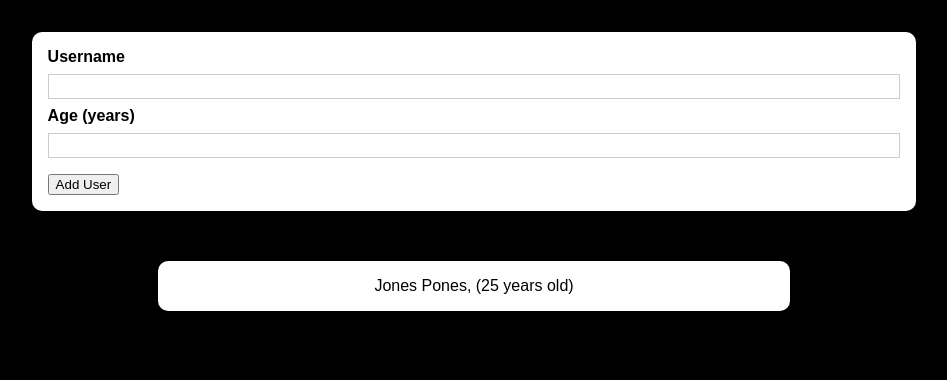
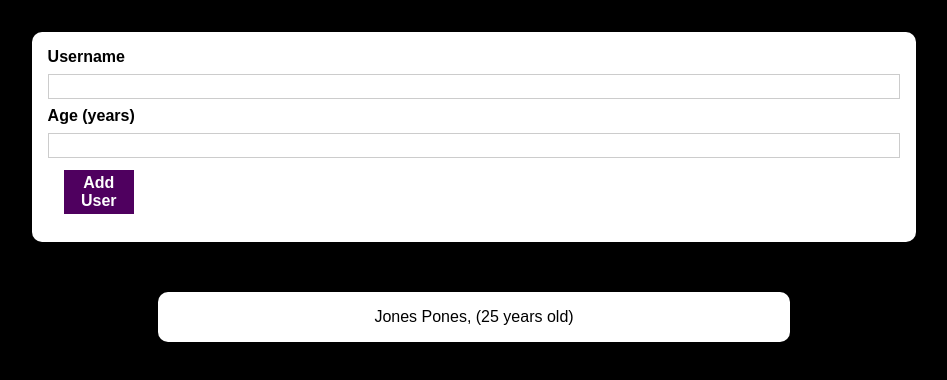
Before and after one commit to JoaoFPedro/NameAge, a React (Create React App) app: page / in a window 1280 px wide. Shown: the top 380 px of the page, without its empty margins (166-1113 px from the left). Built offline with nearby package versions, Linux system fonts and the light colour scheme.

Commit message:
adding UserState and handling user inputs

```diff
--- a/src/components/AddUser/AddUser.js
+++ b/src/components/AddUser/AddUser.js
@@ -1,21 +1,32 @@
-import React from "react";
+import React, { useState } from "react";
 import Button from "../Button/Button";
 import { Container } from "./Style";
 
 function AddUser(props) {
+  const [EnteredName, setEnteredName] = useState("");
+  const [EnteredAge, setEnteredAge] = useState("");
+
   const addUserHandler = (event) => {
     event.preventDefault();
+    console.log(EnteredName, EnteredAge);
   };
+  const nameChangeHandler = (event) => {
+    setEnteredName(event.target.value);
+  };
+  const AgeChangeHandler = (event) => {
+    setEnteredAge(event.target.value);
+  };
+
   return (
     <>
       <Container>
         <form className="formInput" onSubmit={addUserHandler}>
           <label htmlFor="username">Username</label>
-          <input type="text" id="username"></input>
+          <input type="text" id="username" onChange={nameChangeHandler} />
           <label htmlFor="age">Age (years)</label>
-          <input type="text" id="age"></input>
+          <input type="number" id="age" onChange={AgeChangeHandler} />
+          <Button type="submit">Add User</Button>
         </form>
-        <Button />
       </Container>
     </>
   );
--- a/src/components/Button/Button.js
+++ b/src/components/Button/Button.js
@@ -1,10 +1,13 @@
 import React from "react";
+import { Container } from "../Button/Style";
 
-function Button() {
+function Button(props) {
   return (
-    <>
-      <button type="submit"> Add User</button>
-    </>
+    <Container>
+      <button type={props.type || "button"} onClick={props.onClick}>
+        {props.children}
+      </button>
+    </Container>
   );
 }
 export default Button;
--- a/src/components/Button/Style.js
+++ b/src/components/Button/Style.js
@@ -0,0 +1,23 @@
+import styled from "styled-components";
+
+export const Container = styled.div`
+  color: white;
+  padding: 0.25rem 1rem;
+  width: 12%;
+  cursor: pointer;
+  & > button {
+    font: inherit;
+    color: white;
+    background: #4f005f;
+    border: 3px solid #4f005f;
+  }
+  button:hover,
+  button:active {
+    background: #741188;
+    border-color: #741188;
+  }
+
+  button:focus {
+    outline: none;
+  }
+`;
```
